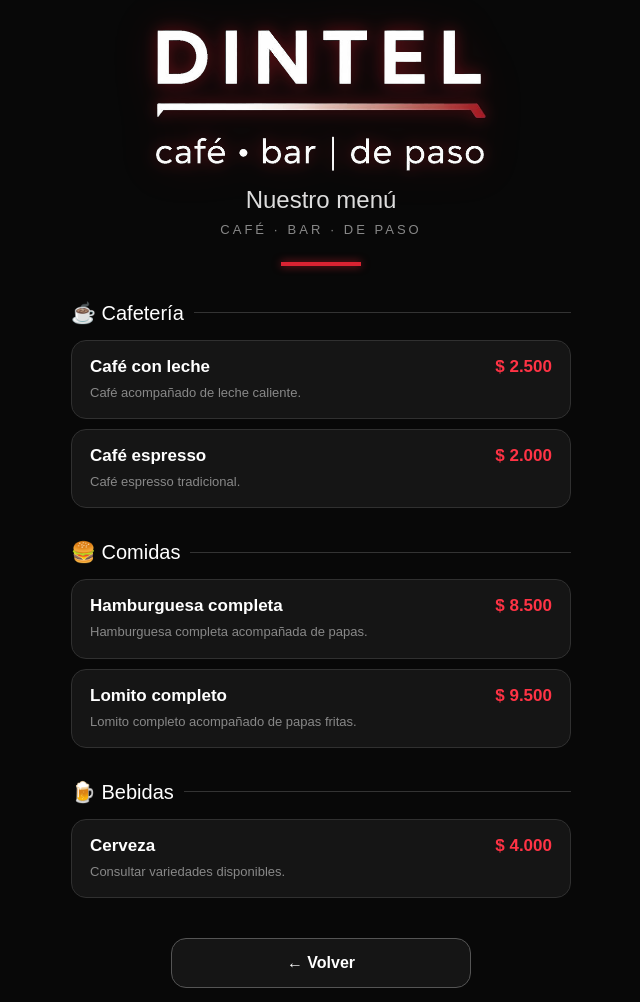
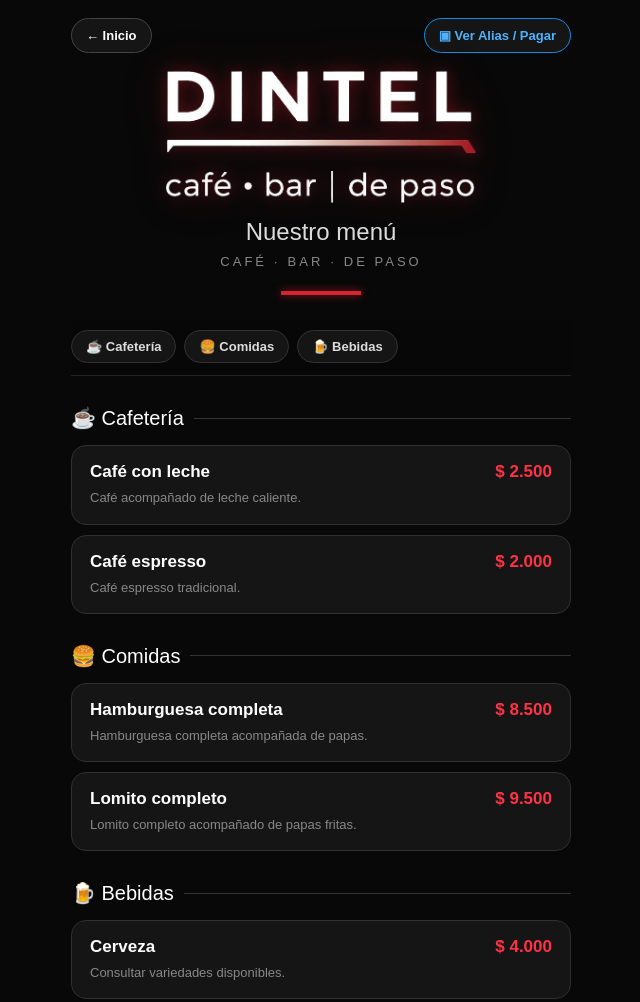
Before and after one commit to onsoporteinformatico/dintel, a plain HTML site: page menu.html in a window 1280 px wide. Shown: the top 1002 px of the page, without its empty margins (319-959 px from the left). Drawn offline with Linux system fonts and the light colour scheme.

Commit message:
Update menu.html

```diff
--- a/menu.html
+++ b/menu.html
@@ -1,16 +1,16 @@
 <!DOCTYPE html>
 <html lang="es">
-
 <head>
     <meta charset="UTF-8">
     <meta name="viewport" content="width=device-width, initial-scale=1.0">
-
-    <title>Menú · DINTEL Café</title>
-
+    <title>Menú · DINTEL Café · Bar</title>
     <style>
-
         * {
             box-sizing: border-box;
+        }
+
+        html {
+            scroll-behavior: smooth;
         }
 
         body {
@@ -18,7 +18,7 @@
             font-family: Arial, sans-serif;
             background: #080808;
             color: white;
-            padding: 25px 15px 40px;
+            padding: 18px 15px 40px;
         }
 
         .contenedor {
@@ -26,22 +26,60 @@
             margin: auto;
         }
 
+        /* BARRA SUPERIOR */
+        .barra-superior {
+            display: flex;
+            justify-content: space-between;
+            align-items: center;
+            gap: 10px;
+            margin-bottom: 18px;
+        }
+
+        .btn-top {
+            display: inline-flex;
+            align-items: center;
+            justify-content: center;
+            gap: 6px;
+            padding: 9px 14px;
+            border: 1px solid #444;
+            border-radius: 999px;
+            background: #151515;
+            color: white;
+            text-decoration: none;
+            font-size: 13px;
+            font-weight: bold;
+            transition: all 0.2s ease;
+        }
+
+        .btn-top:hover {
+            border-color: #d92332;
+            background: #25090c;
+        }
+
+        .btn-pago-rapido {
+            border-color: #168de2;
+            color: #4db2ff;
+        }
+
+        .btn-pago-rapido:hover {
+            background: #168de2;
+            color: white;
+            border-color: #168de2;
+        }
+
         /* LOGO */
-
         .logo-dintel {
-            width: 330px;
-            max-width: 95%;
+            width: 310px;
+            max-width: 90%;
             height: auto;
             display: block;
             margin: 5px auto 15px;
-
             filter:
                 drop-shadow(0 0 8px rgba(220, 30, 45, 0.35))
                 drop-shadow(0 0 20px rgba(180, 20, 30, 0.18));
         }
 
         /* TITULO */
-
         .titulo {
             text-align: center;
             font-size: 24px;
@@ -61,26 +99,56 @@
             width: 80px;
             height: 4px;
             background: #d92332;
-            margin: 25px auto 35px;
+            margin: 22px auto 25px;
+            box-shadow: 0 0 8px rgba(217, 35, 50, 0.7);
+        }
 
-            box-shadow:
-                0 0 8px rgba(217, 35, 50, 0.7);
+        /* NAVEGACIÓN STICKY */
+        .navegacion {
+            position: sticky;
+            top: 0;
+            z-index: 10;
+            background: rgba(8, 8, 8, 0.94);
+            backdrop-filter: blur(4px);
+            padding: 10px 0 12px;
+            margin-bottom: 10px;
+            display: flex;
+            gap: 8px;
+            overflow-x: auto;
+            border-bottom: 1px solid #222;
+        }
+
+        .navegacion a {
+            flex: 0 0 auto;
+            color: #ddd;
+            background: #151515;
+            border: 1px solid #333;
+            border-radius: 999px;
+            padding: 8px 14px;
+            text-decoration: none;
+            font-size: 13px;
+            font-weight: bold;
+            transition: all 0.2s ease;
+        }
+
+        .navegacion a:hover {
+            border-color: #d92332;
+            color: white;
+            background: #25090c;
         }
 
         /* CATEGORÍAS */
-
         .categoria {
-            margin-top: 32px;
+            margin-top: 30px;
+            scroll-margin-top: 64px;
         }
 
         .categoria-titulo {
             display: flex;
             align-items: center;
             gap: 10px;
-
             font-size: 20px;
             margin-bottom: 15px;
-
             color: white;
         }
 
@@ -92,15 +160,12 @@
         }
 
         /* PRODUCTOS */
-
         .producto {
             background: #151515;
             border: 1px solid #303030;
             border-radius: 15px;
-
             padding: 16px 18px;
             margin: 10px 0;
-
             transition: 0.2s;
         }
 
@@ -128,6 +193,12 @@
             white-space: nowrap;
         }
 
+        .precio.consultar {
+            color: #888;
+            font-size: 14px;
+            font-weight: 600;
+        }
+
         .descripcion {
             color: #888;
             font-size: 13px;
@@ -135,27 +206,25 @@
             line-height: 1.4;
         }
 
-        /* VOLVER */
+        /* ACCIONES PIE */
+        .acciones-pie {
+            display: flex;
+            flex-direction: column;
+            gap: 12px;
+            margin: 38px auto 30px;
+            max-width: 320px;
+        }
 
         .volver {
             display: block;
-
-            margin: 40px auto 30px;
             padding: 15px;
-
-            max-width: 300px;
-
             border: 1px solid #555;
             border-radius: 15px;
-
             color: white;
             text-decoration: none;
-
             text-align: center;
             font-weight: bold;
-
             background: #151515;
-
             transition: 0.2s;
         }
 
@@ -164,8 +233,17 @@
             background: #25090c;
         }
 
+        .volver.pagar {
+            border-color: #168de2;
+            color: #4db2ff;
+        }
+
+        .volver.pagar:hover {
+            background: #168de2;
+            color: white;
+        }
+
         /* ON */
-
         .separador {
             border-top: 1px solid #333;
             margin-top: 45px;
@@ -174,7 +252,6 @@
         .credito {
             text-align: center;
             margin-top: 22px;
-
             color: #777;
             font-size: 11px;
             letter-spacing: 3px;
@@ -182,214 +259,152 @@
 
         .logo-on {
             display: block;
-
             width: 190px;
             max-width: 65%;
-
             height: auto;
-
             margin: 12px auto 0;
         }
 
         /* CELULAR */
-
         @media (max-width: 500px) {
-
-            .logo-dintel {
-                width: 330px;
-            }
-
-            .titulo {
-                font-size: 22px;
-            }
-
-            .producto {
-                padding: 15px;
-            }
-
-            .nombre,
-            .precio {
-                font-size: 16px;
-            }
-
+            .titulo { font-size: 22px; }
+            .producto { padding: 15px; }
+            .nombre, .precio { font-size: 16px; }
         }
-
     </style>
-
 </head>
-
 <body>
 
 <div class="contenedor">
 
-    <!-- LOGO DINTEL -->
-
-    <img
-        class="logo-dintel"
-        src="logo_dintel_transparente.png"
-        alt="DINTEL Café Bar"
-    >
-
-
-    <div class="titulo">
-        Nuestro menú
+    <div class="barra-superior">
+        <a href="index.html" class="btn-top">← Inicio</a>
+        <a href="index.html#medios-pago" class="btn-top btn-pago-rapido">▣ Ver Alias / Pagar</a>
     </div>
 
-    <div class="subtitulo">
-        CAFÉ · BAR · DE PASO
-    </div>
+    <!-- LOGO DINTEL -->
+    <img class="logo-dintel" src="logo_dintel_transparente.png" alt="DINTEL Café Bar">
 
+    <div class="titulo">Nuestro menú</div>
+    <div class="subtitulo">CAFÉ · BAR · DE PASO</div>
     <div class="linea"></div>
 
+    <nav class="navegacion" aria-label="Ir a una categoría">
+        <a href="#cafeteria">☕ Cafetería</a>
+        <a href="#comidas">🍔 Comidas</a>
+        <a href="#bebidas">🍺 Bebidas</a>
+    </nav>
 
     <!-- CAFETERÍA -->
+    <div id="cafeteria" class="categoria" data-seccion="CAFETERIA">
+        <div class="categoria-titulo">☕ Cafetería</div>
 
-    <div class="categoria">
-
-        <div class="categoria-titulo">
-            ☕ Cafetería
+        <div class="producto">
+            <div class="fila">
+                <div class="nombre">Café con leche</div>
+                <div class="precio" data-precio="cafe_con_leche"></div>
+            </div>
+            <div class="descripcion">Café acompañado de leche caliente.</div>
         </div>
 
         <div class="producto">
+            <div class="fila">
+                <div class="nombre">Café espresso</div>
+                <div class="precio" data-precio="cafe_espresso"></div>
+            </div>
+            <div class="descripcion">Café espresso tradicional.</div>
+        </div>
+    </div>
 
-            <div class="fila">
-                <div class="nombre">
-                    Café con leche
-                </div>
-
-                <div class="precio">
-                    $ 2.500
-                </div>
-            </div>
-
-            <div class="descripcion">
-                Café acompañado de leche caliente.
-            </div>
-
-        </div>
-
+    <!-- COMIDAS -->
+    <div id="comidas" class="categoria" data-seccion="COMIDAS">
+        <div class="categoria-titulo">🍔 Comidas</div>
 
         <div class="producto">
-
             <div class="fila">
-                <div class="nombre">
-                    Café espresso
-                </div>
-
-                <div class="precio">
-                    $ 2.000
-                </div>
+                <div class="nombre">Hamburguesa completa</div>
+                <div class="precio" data-precio="hamburguesa_completa"></div>
             </div>
-
-            <div class="descripcion">
-                Café espresso tradicional.
-            </div>
-
-        </div>
-
-    </div>
-
-
-    <!-- COMIDAS -->
-
-    <div class="categoria">
-
-        <div class="categoria-titulo">
-            🍔 Comidas
+            <div class="descripcion">Hamburguesa completa acompañada de papas.</div>
         </div>
 
         <div class="producto">
+            <div class="fila">
+                <div class="nombre">Lomito completo</div>
+                <div class="precio" data-precio="lomito_completo"></div>
+            </div>
+            <div class="descripcion">Lomito completo acompañado de papas fritas.</div>
+        </div>
+    </div>
 
-            <div class="fila">
-                <div class="nombre">
-                    Hamburguesa completa
-                </div>
-
-                <div class="precio">
-                    $ 8.500
-                </div>
-            </div>
-
-            <div class="descripcion">
-                Hamburguesa completa acompañada de papas.
-            </div>
-
-        </div>
-
+    <!-- BEBIDAS -->
+    <div id="bebidas" class="categoria" data-seccion="BEBIDAS">
+        <div class="categoria-titulo">🍺 Bebidas</div>
 
         <div class="producto">
-
             <div class="fila">
-                <div class="nombre">
-                    Lomito completo
-                </div>
-
-                <div class="precio">
-                    $ 9.500
-                </div>
+                <div class="nombre">Cerveza</div>
+                <div class="precio" data-precio="cerveza"></div>
             </div>
-
-            <div class="descripcion">
-                Lomito completo acompañado de papas fritas.
-            </div>
-
+            <div class="descripcion">Consultar variedades disponibles.</div>
         </div>
-
     </div>
 
-
-    <!-- BEBIDAS -->
-
-    <div class="categoria">
-
-        <div class="categoria-titulo">
-            🍺 Bebidas
-        </div>
-
-        <div class="producto">
-
-            <div class="fila">
-                <div class="nombre">
-                    Cerveza
-                </div>
-
-                <div class="precio">
-                    $ 4.000
-                </div>
-            </div>
-
-            <div class="descripcion">
-                Consultar variedades disponibles.
-            </div>
-
-        </div>
-
+    <!-- ACCIONES -->
+    <div class="acciones-pie">
+        <a class="volver pagar" href="index.html#medios-pago">▣ Ver Alias / Medios de pago</a>
+        <a class="volver" href="index.html">← Volver al inicio</a>
     </div>
 
-
-    <!-- VOLVER -->
-
-    <a class="volver" href="index.html">
-        ← Volver
-    </a>
-
-
     <!-- ON -->
-
     <div class="separador"></div>
-
-    <div class="credito">
-        UNA SOLUCIÓN DE
-    </div>
-
-    <img
-        class="logo-on"
-        src="logo_on_transparente.png"
-        alt="ON Soporte Informático"
-    >
+    <div class="credito">UNA SOLUCIÓN DE</div>
+    <img class="logo-on" src="logo_on_transparente.png" alt="ON Soporte Informático">
 
 </div>
 
+<script>
+/*
+  ===================================================================
+  GUÍA PARA EDITAR PRECIOS - DINTEL CAFÉ · BAR
+  - Cambiá únicamente los números entre comillas.
+  - Si dejás "" vacío entre comillas, en el menú dirá "Consultar".
+  ===================================================================
+*/
+const PRECIOS_MENU = {
+
+  // --- 1. CAFETERÍA ---
+  CAFETERIA: {
+    "cafe_con_leche": "2.500",
+    "cafe_espresso": "2.000"
+  },
+
+  // --- 2. COMIDAS ---
+  COMIDAS: {
+    "hamburguesa_completa": "8.500",
+    "lomito_completo": "9.500"
+  },
+
+  // --- 3. BEBIDAS ---
+  BEBIDAS: {
+    "cerveza": "4.000"
+  }
+
+};
+
+document.querySelectorAll("[data-precio]").forEach(elemento => {
+  const seccion = elemento.closest("[data-seccion]")?.dataset.seccion;
+  const clave = elemento.dataset.precio;
+  const valor = (PRECIOS_MENU[seccion]?.[clave] || "").trim();
+
+  if (valor) {
+    elemento.textContent = "$ " + valor;
+  } else {
+    elemento.textContent = "Consultar";
+    elemento.classList.add("consultar");
+  }
+});
+</script>
+
 </body>
-
 </html>
```
